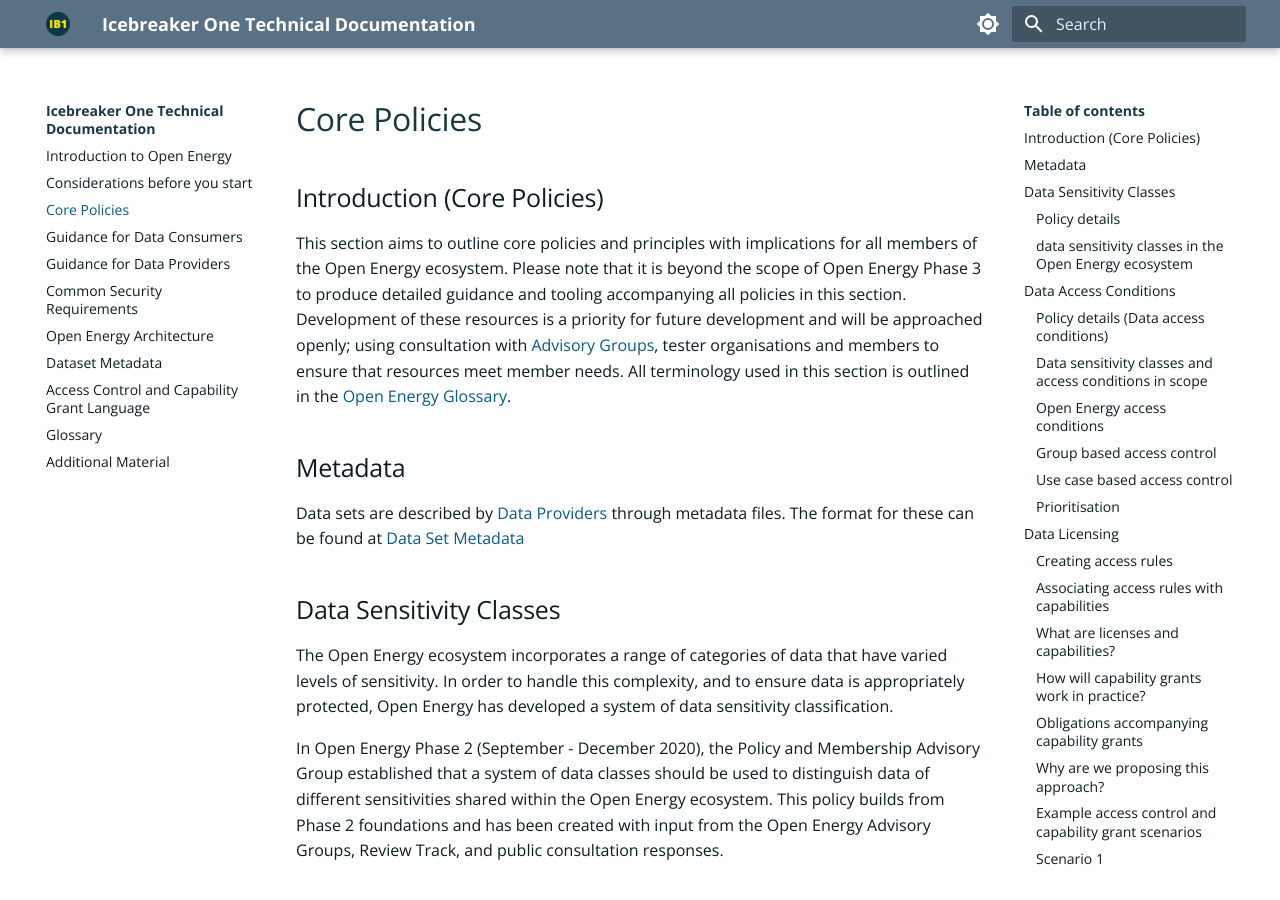
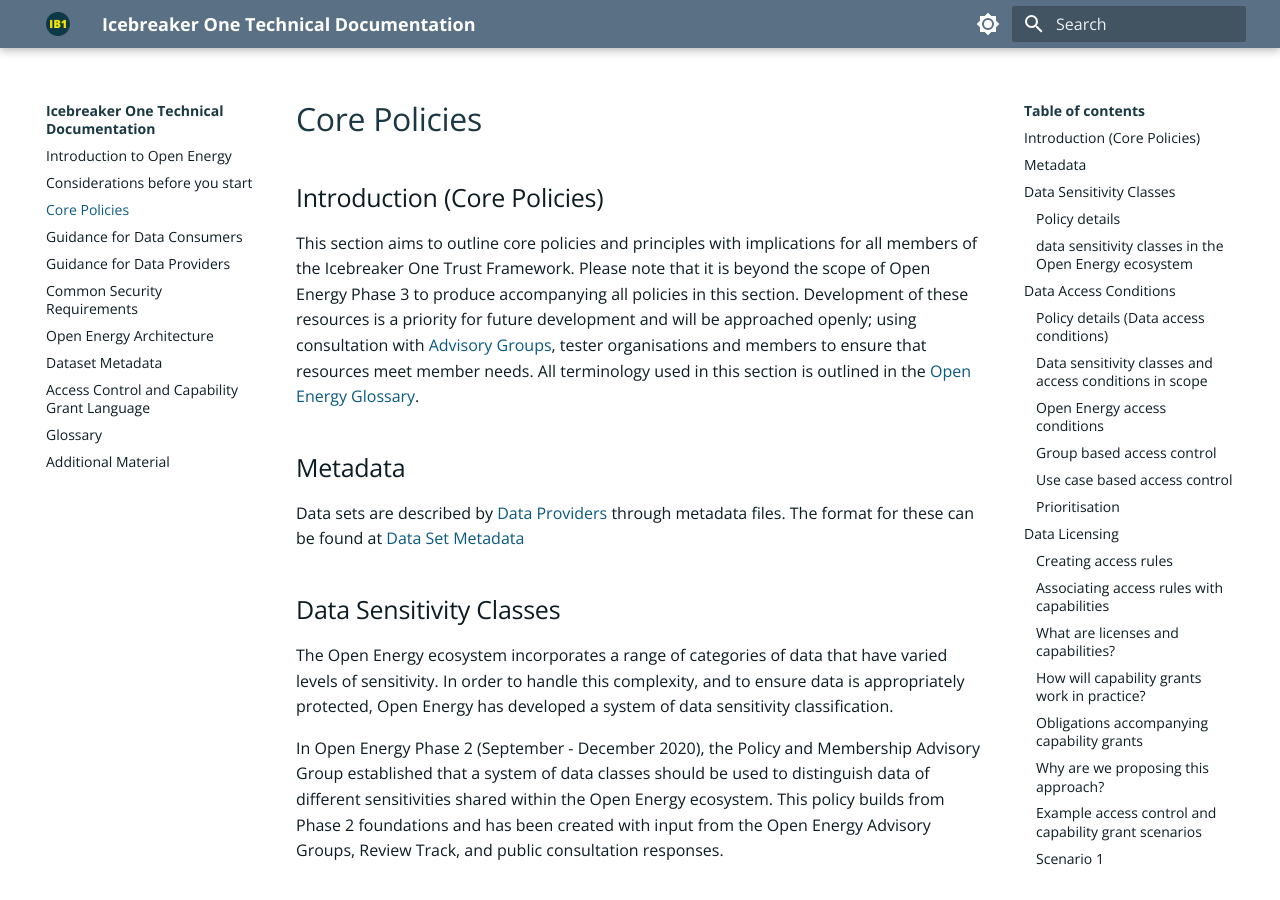
Before and after one commit to icebreakerone/ib1-technical-docs, an MkDocs documentation site: the page built from docs/ops_guidelines/common_policies.md, in a window 1280 px wide and 900 px high. Built offline with MkDocs 1.6.1 and Material for MkDocs 9.7.7, drawn with Linux system fonts in a browser that asks for light colours; the version menu is left out.

Commit message:
docs/ops_guidelines/common_policies.md updated from https://stackedit.net/

```diff
--- a/docs/ops_guidelines/common_policies.md
+++ b/docs/ops_guidelines/common_policies.md
@@ -2,8 +2,7 @@
 
 ## Introduction (Core Policies)
 
-This section aims to outline core policies and principles with implications for all members of the Open Energy
-ecosystem. Please note that it is beyond the scope of Open Energy Phase 3 to produce detailed guidance and tooling
+This section aims to outline core policies and principles with implications for all members of the Icebreaker One Trust Framework. Please note that it is beyond the scope of Open Energy Phase 3 to produce
 accompanying all policies in this section. Development of these resources is a priority for future development and
 will be approached openly; using consultation with [Advisory Groups](../glossary.md#term-Advisory-Group), tester organisations and members to ensure that
 resources meet member needs. All terminology used in this section is outlined in the [Open Energy Glossary](../glossary.md#open-energy-glossary).
```
Also changed, not shown: other parts of docs/ops_guidelines/common_policies.md (+3 -0 lines).
